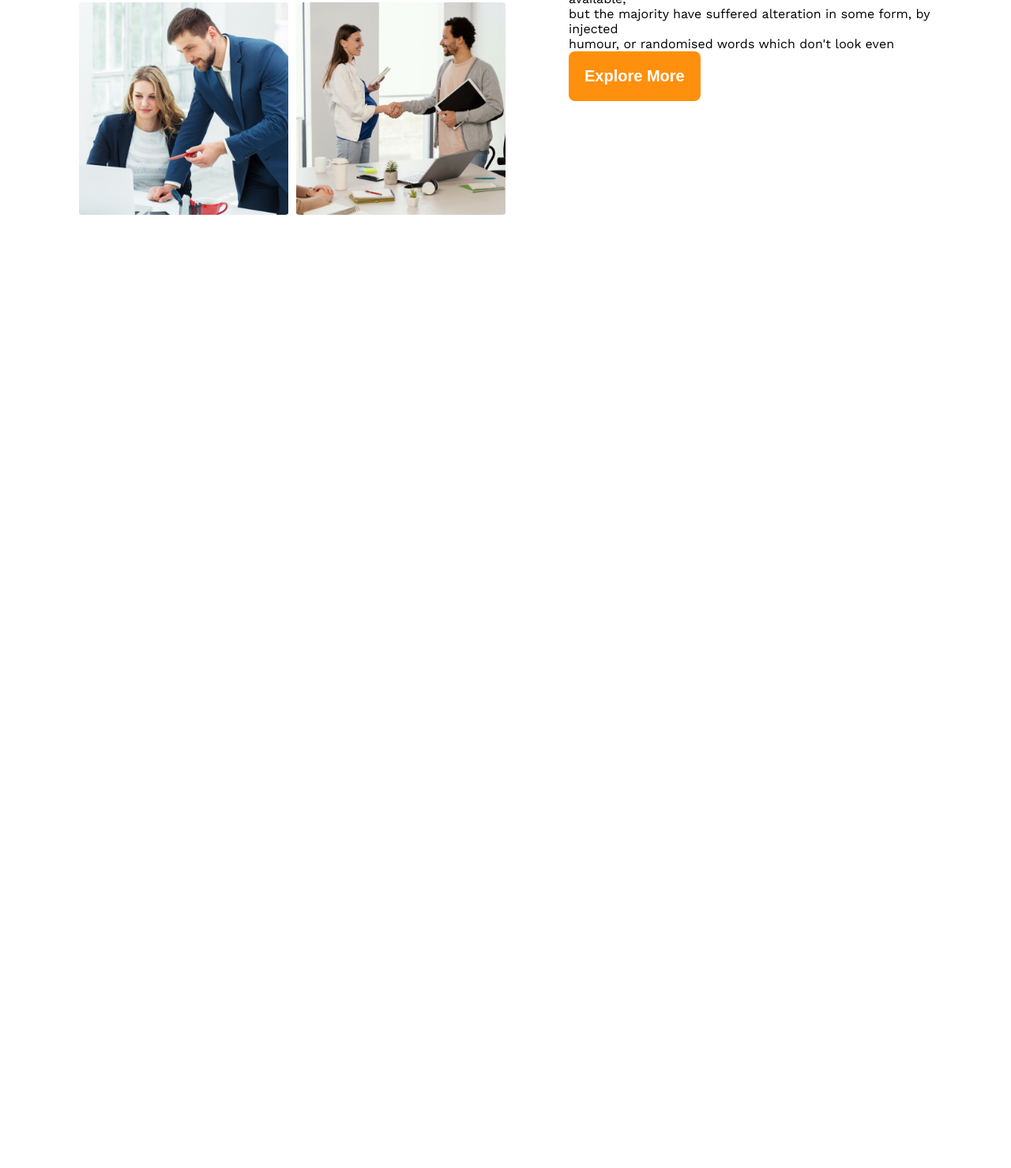
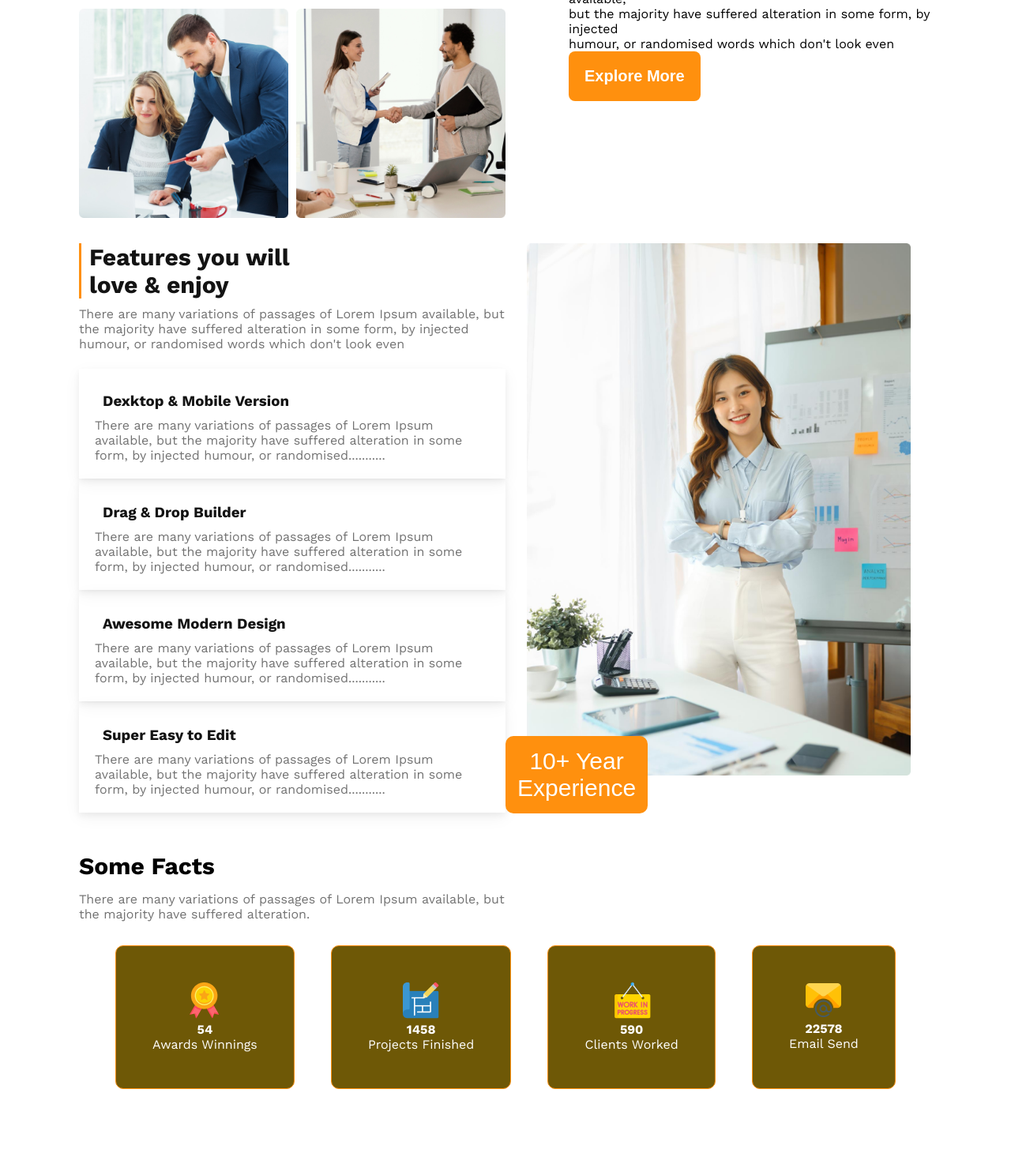
Before and after one commit to mdalaminfaraji/g3-architects, a plain HTML site: page index.html in a window 1280 px wide. Shown: the part 1333-2812 px from the top of the page at 79% size. Before the commit the page ends 1609 px from the top, so only its background shows below. Drawn offline with nearby package versions, Linux system fonts and the light colour scheme.

Commit message:
some facts

```diff
--- a/index.html
+++ b/index.html
@@ -48,7 +48,61 @@
 
         </section>
         <section class="experiences">
-            <div class=""></div>
+            <div class="experiences-info">
+                <h1 class="ex-title">Features you will<br> love & enjoy</h1>
+                <p class="ex-discription">
+                   There are many variations of passages of Lorem Ipsum available, but the majority have suffered alteration in some form, by injected humour, or randomised words which don't look even
+                </p>
+                <div class="ex-details">
+                    <h3>Dexktop & Mobile Version</h3>
+                    <p>There are many variations of passages of Lorem Ipsum available, but the majority have suffered alteration in some form, by injected humour, or randomised...........</p>
+                </div>
+                <div class="ex-details">
+                    <h3>Drag & Drop Builder</h3>
+                    <p>There are many variations of passages of Lorem Ipsum available, but the majority have suffered alteration in some form, by injected humour, or randomised...........</p>
+                </div>
+                <div class="ex-details">
+                    <h3>Awesome Modern Design</h3>
+                    <p>There are many variations of passages of Lorem Ipsum available, but the majority have suffered alteration in some form, by injected humour, or randomised...........</p>
+                </div>
+                <div class="ex-details">
+                    <h3>Super Easy to Edit</h3>
+                    <p>There are many variations of passages of Lorem Ipsum available, but the majority have suffered alteration in some form, by injected humour, or randomised...........</p>
+                </div>
+            </div>
+            <div class="ex-image">
+                <img src="images/architect.png">
+                <a href="#"><button class="button-special">10+ Year <br>Experience</button></a>
+            </div>
+
+        </section>
+        <section class="some-facts">
+            <div class="fact-info">
+                <h2>Some Facts</h2>
+                <p>There are many variations of passages of Lorem Ipsum available, but<br> the majority have suffered alteration.</p>
+            </div>
+            <div class="fact-card">
+                <div class="card">
+                    <img src="images/icons/ribon.png">
+                    <p class="card-value">54</p>
+                    <p>Awards Winnings</p>
+                </div>
+                <div class="card">
+                    <img src="images/icons/projects.png">
+                    <p class="card-value">1458</p>
+                    <p>Projects Finished</p>
+                </div>
+                <div class="card">
+                    <img src="images/icons/customers.png">
+                    <p class="card-value">590</p>
+                    <p>Clients Worked</p>
+                </div>
+                <div class="card">
+                    <img src="images/icons/email.png">
+                    <p class="card-value">22578</p>
+                    <p>Email Send</p>
+                </div>
+            </div>
         </section>
 
     </main>
--- a/style.css
+++ b/style.css
@@ -19,6 +19,7 @@ body {
   background: #ff900e;
   border-radius: 8px;
   border: none;
+  cursor: pointer;
 }
 /* universal style end */
 /* header section style start */
@@ -97,7 +98,8 @@ body {
   padding-top: 10px;
   display: flex;
   width: 100%;
-  height: 50vh;
+  /* height: 50vh; */
+  padding-bottom: 20px;
 }
 .feature-img {
   padding-left: 100px;
@@ -108,7 +110,7 @@ body {
 }
 .feature-img p img {
   width: 100%;
-  height: 100%;
+  /* height: 100%; */
   object-fit: cover;
 }
 .feature-info {
@@ -130,6 +132,112 @@ body {
   color: #ff900e;
   font-weight: 700;
 }
+/* main Experience section start */
+.experiences{
+    width: 100%;
+    padding: 0 100px;
+    display: flex;
+}
+.experiences-info{
+    width: 50%;
+
+}
+.ex-title{
+    color: #131313;
+    font-size: 30px;
+    padding-left: 10px;
+
+    border-left: 3px solid #ff900e;
+}
+.ex-discription{
+    padding: 10px 0 20px 0;
+    font-weight: 400;
+    font-size: 16px;
+    color: #727272;
+}
+.ex-details{
+    padding: 20px;
+    margin-top: 2px;
+      box-shadow: 0 4px 8px 0 rgba(0, 0, 0, 0.05), 0 6px 20px 0 rgba(0, 0, 0, 0.05);
+}
+.ex-details h3{
+    padding: 10px;
+    color: #131313;
+}
+.ex-details p{
+     color: #727272;
+      font-size: 16px;
+}
+.ex-image{
+    width: 50%;
+    margin-left: auto;
+    margin-right: auto;
+    position: relative;
+}
+
+.ex-image img{
+
+    display: block;
+     margin-left: auto;
+    margin-right: auto;
+    width: 90%;
+    z-index: -1;
+}
+.button-special{
+position: absolute;
+    z-index: 1;
+    display: block;
+   /* margin-left: auto; */
+   margin-right: auto;
+   margin-top: -50px;
+   padding: 15px;
+   font-size: 30px;
+   background-color: #ff900e;
+   border: none;
+   border-radius: 10px;
+   color: #ffffff;
+   cursor: pointer;
+}
+.some-facts{
+    padding-top: 50px;
+    padding-left: 100px;
+    padding-right: 100px;
+    padding-bottom: 100px;
+}
+.fact-info h2{
+    padding-bottom: 15px;
+    font-size: 30px;
+}
+.fact-info p{
+    padding-bottom: 30px;
+    color: #727272;
+}
+.fact-card{
+    display: flex;
+    justify-content: space-evenly;
+}
+.card{
+    border: 1px solid #ff900e;
+    text-align: center;
+    padding: 30px;
+    border-radius: 10px;
+    animation-name: card;
+    animation-duration: 10s;
+    background-color: #ff900e;
+    color: white;
+}
+@keyframes card {
+  from {background-color:#ff900e;
+padding: 30px;}
+  to {background-color: rgb(74, 74, 4);
+padding: 50px;}
+}
+.card-value{
+    color: #131313;
+    color: white;
+    font-weight: bold;
+}
+
 
 @media only screen and (max-width: 600px) {
   .header {
@@ -183,4 +291,29 @@ body {
     padding-top: 0px;
     padding-bottom: 20px;
   }
+  .experiences{
+    flex-direction: column-reverse;
+    padding: 0 10px;
+  }
+  .ex-image{
+    width: 100%;
+    margin-top: -70px;
+    padding-bottom: 30px;
+
+  }
+  .experiences-info {
+    padding-top: 50px;
+    width: 100%;
 }
+.some-facts{
+    padding-left: 30px;
+    padding-right: 30px;
+}
+.fact-card{
+    flex-direction: column;
+
+}
+.card{
+    margin-bottom: 10px;
+}
+}
```
